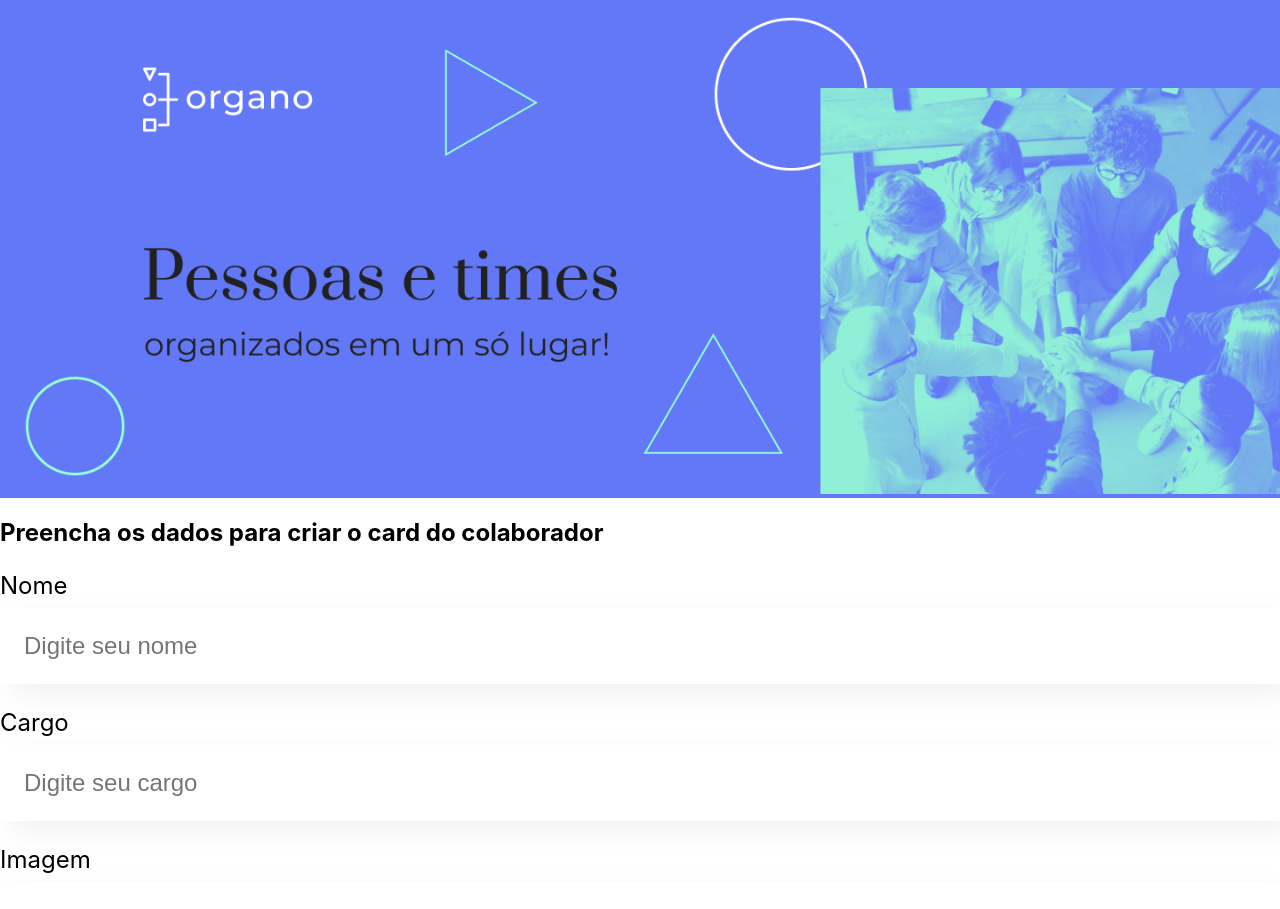
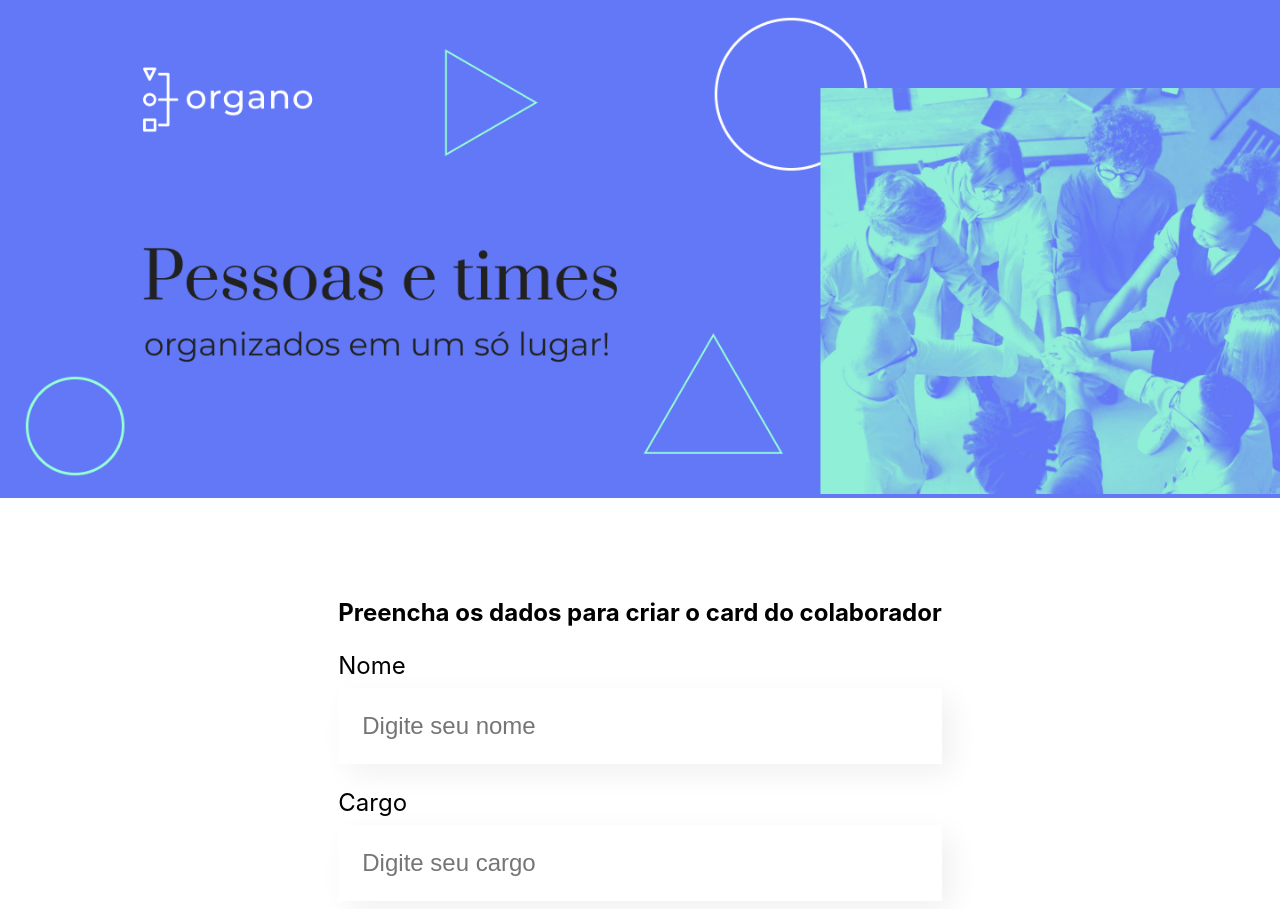
Before and after one commit to diego-tavares/organo, a React (Create React App) app: page / in a window 1280 px wide. Shown: the top 909 px of the page. Built offline with nearby package versions, Linux system fonts and the light colour scheme.

Commit message:
aula 01-08

```diff
--- a/src/componentes/formulario/formulario.css
+++ b/src/componentes/formulario/formulario.css
@@ -0,0 +1,5 @@
+.formulario {
+    display: flex;
+    justify-content: center;
+    margin: 80px 0;
+}
--- a/src/componentes/formulario/index.js
+++ b/src/componentes/formulario/index.js
@@ -1,9 +1,9 @@
 import CampoTexto from '../CampoTexto'
-
+import './formulario.css'
 
 const Formulario = () => {
     return (
-        <section>
+        <section className="formulario">
             <form>
                 <h2>Preencha os dados para criar  o card do colaborador</h2>
                  <CampoTexto label="Nome" placeholder='Digite seu nome'/>
```
